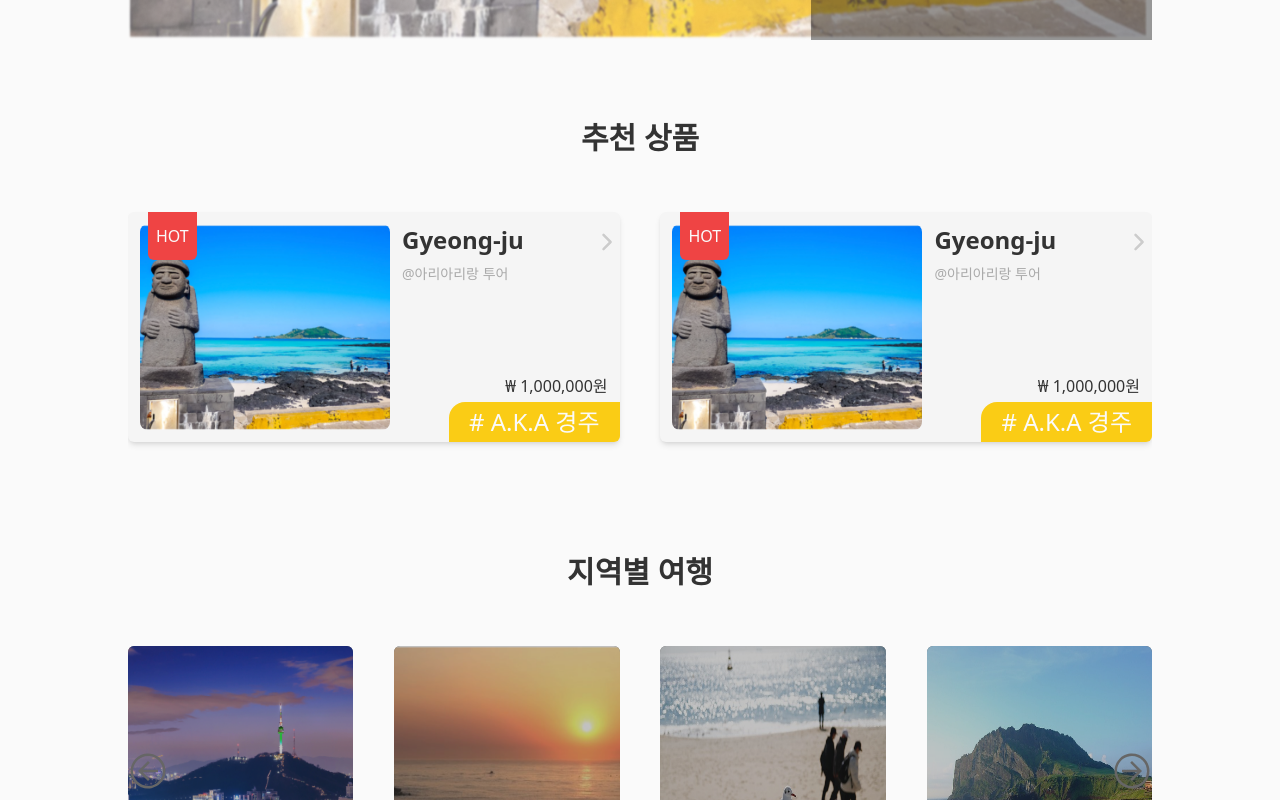
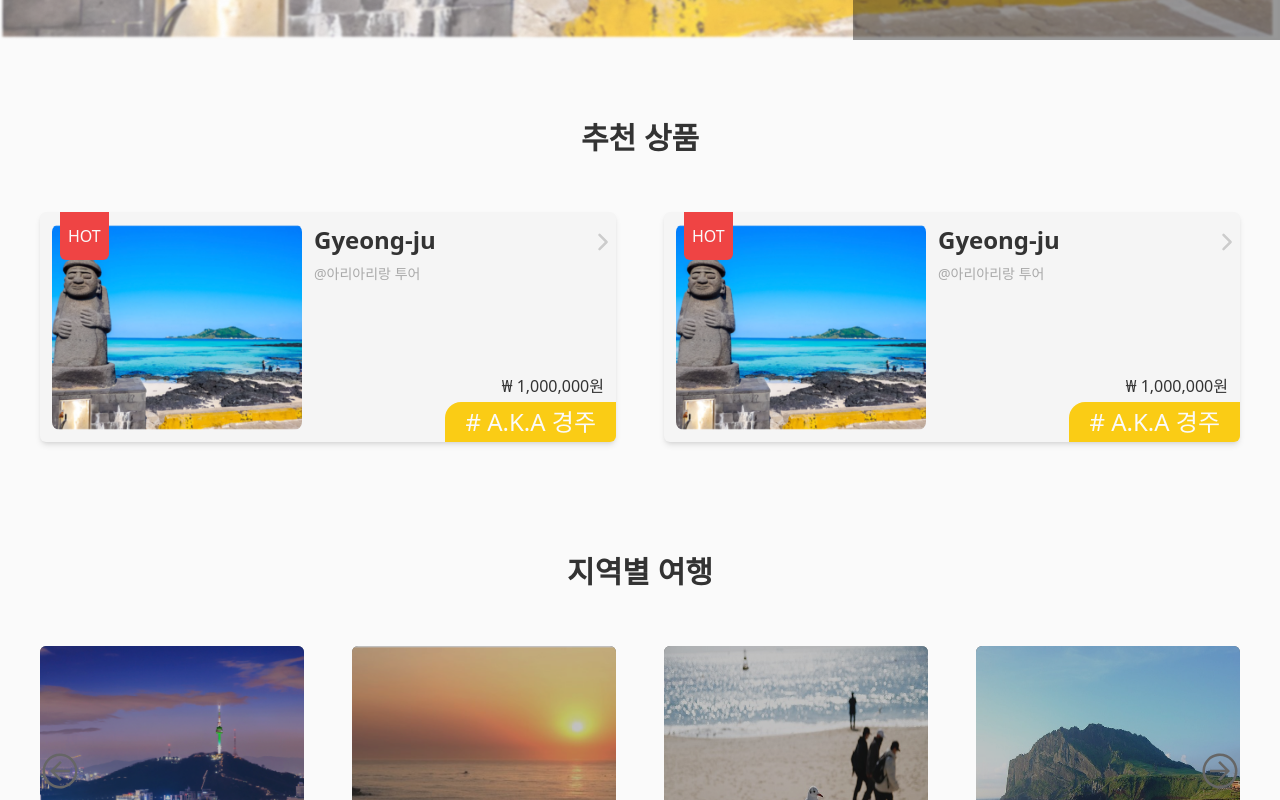
Before and after one commit to TRIP-Side-Project/frontend, a React (Vite) app: page / in a window 1280 px wide. Shown: the part 840-1640 px from the top of the page. Built offline with nearby package versions, Linux system fonts and the light colour scheme; no server answers; what @lexical/react would draw is missing.

Commit message:
Style: 레이아웃 마진 삭제

```diff
--- a/src/components/Layout.tsx
+++ b/src/components/Layout.tsx
@@ -6,7 +6,7 @@
 	//px-14 제거 flex w-full h-full mx-auto overflow-hidden bg-pink-200 md:max-w-5xl
 	//origin - flex justify-center w-full h-full m-0
 	return (
-		<div className="flex w-full h-full mx-auto overflow-hidden md:max-w-5xl">
+		<div className="flex w-full h-full overflow-hidden">
 			{children}
 		</div>
 	);
--- a/src/pages/Home.tsx
+++ b/src/pages/Home.tsx
@@ -71,7 +71,7 @@
 						</div>
 					</div>
 				</div>
-				<div className="flex flex-col gap-28">
+				<div className="flex flex-col gap-28 px-10">
 					<div className="flex flex-col justify-between w-full">
 						<h1 className={sectionTitle}>추천 상품</h1>
 						{innerWidth > 768 &&
```
